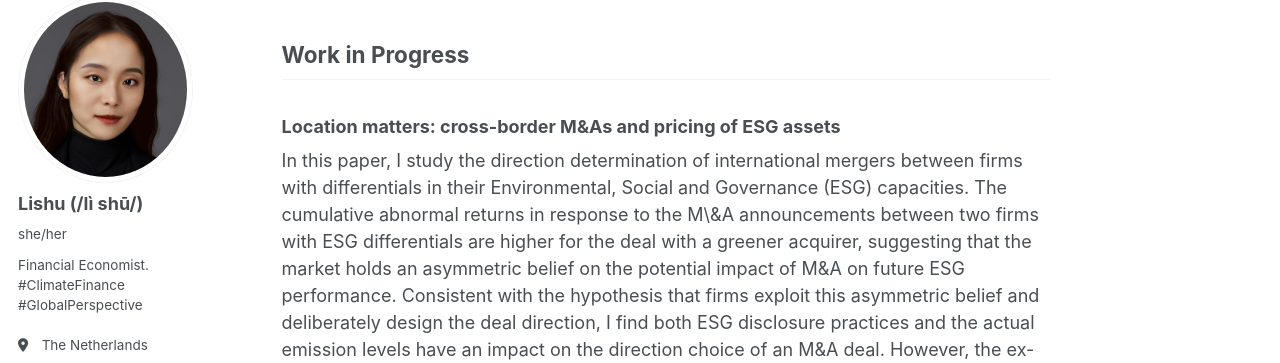
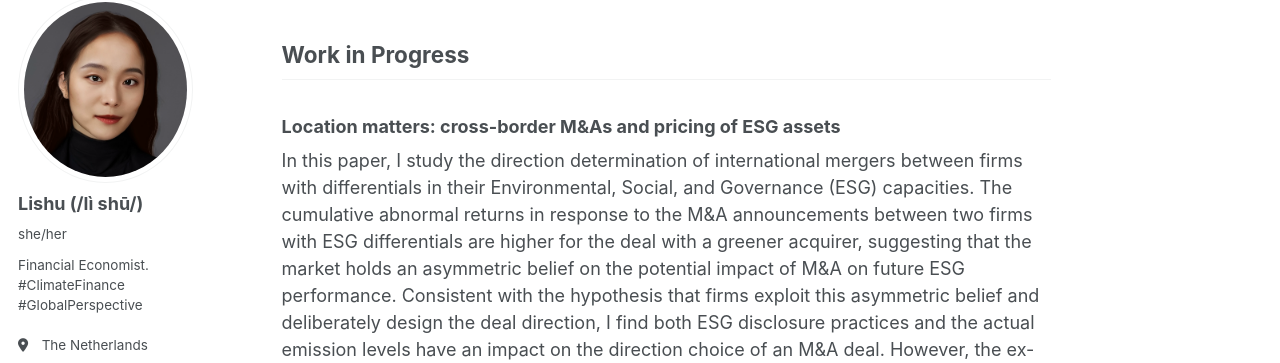
Before and after one commit to LishuZ/LishuZ.github.io, a Jekyll site: the page built from _pages/research.md, in a window 1280 px wide and 900 px high, scrolled down 1021 px. Shown: the part 110-473 px from the top of the window. Built offline with Jekyll 4.4.1, drawn with Linux system fonts in a browser that asks for light colours; some web fonts are replaced; some of the changed text lies outside the part shown.

```diff
--- a/_pages/research.md
+++ b/_pages/research.md
@@ -22,4 +22,4 @@ Using global share ownership data from 2002 to 2021, we find that investors’ a
 
 ## Work in Progress
 ### Location matters: cross-border M&As and pricing of ESG assets
-In this paper, I study the direction determination of international mergers between firms with differentials in their Environmental, Social and Governance (ESG) capacities. The cumulative abnormal returns in response to the M\&A announcements between two firms with ESG differentials are higher for the deal with a greener acquirer, suggesting that the market holds an asymmetric belief on the potential impact of M&A on future ESG performance. Consistent with the hypothesis that firms exploit this asymmetric belief and deliberately design the deal direction, I find both ESG disclosure practices and the actual emission levels have an impact on the direction choice of an M&A deal. However, the ex-post ESG evaluation of the merged firm always fails the ex-ante expectation. Acquiring a relatively green firm does not proportionately improve the post-merger ESG rating or emission performance of the acquirer, and acquiring a brown firm does not, in fact, shock the host firm's ESG evaluation as negatively as how much the market would demand compensation for.
+In this paper, I study the direction determination of international mergers between firms with differentials in their Environmental, Social, and Governance (ESG) capacities. The cumulative abnormal returns in response to the M&A announcements between two firms with ESG differentials are higher for the deal with a greener acquirer, suggesting that the market holds an asymmetric belief on the potential impact of M&A on future ESG performance. Consistent with the hypothesis that firms exploit this asymmetric belief and deliberately design the deal direction, I find both ESG disclosure practices and the actual emission levels have an impact on the direction choice of an M&A deal. However, the ex-post ESG evaluation of the merged firm always fails the ex-ante expectation. Acquiring a relatively green firm does not proportionately improve the post-merger ESG rating or emission performance of the acquirer, and acquiring a brown firm does not, in fact, shock the host firm's ESG evaluation as negatively as how much the market would demand compensation for.
```
